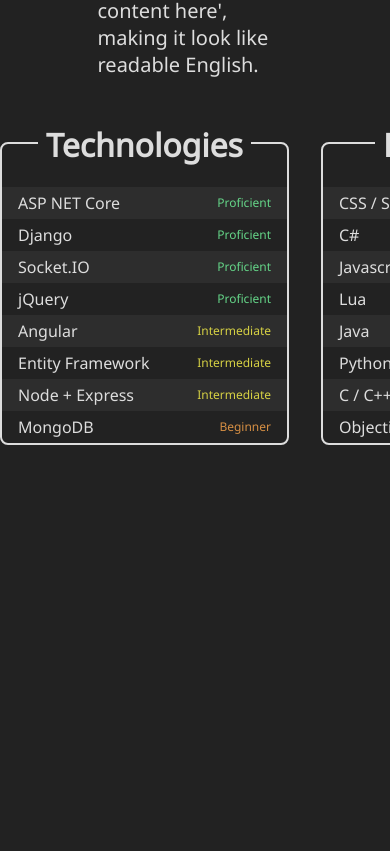
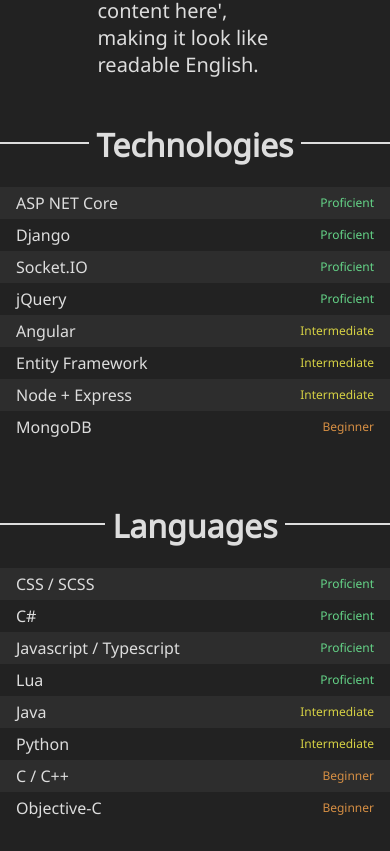
Before and after one commit to dylanbienenstock/personal, an Angular app in the folder client/: page / in a window 390 px wide. Shown: the part 2613-3464 px from the top of the page. Before the commit the page ends 3106 px from the top, so only its background shows below. Built offline with nearby package versions, Linux system fonts and the light colour scheme.

Commit message:
Make skills section responsive

```diff
--- a/client/src/app/skills-section/skills-section.component.scss
+++ b/client/src/app/skills-section/skills-section.component.scss
@@ -85,6 +85,44 @@
                         }
                     }
                 }
+
+                @media (max-width: 1020px) {
+                    display: grid;
+                    grid: 1fr 1fr / 1fr 1fr;
+                    grid-gap: 32px;
+
+                    .skill-subsection {
+                        margin: 0;
+
+                        &:first-child {
+                            grid-column: 1 / span 2;
+                            width: auto;
+                        }
+                    }
+
+                    @media (max-width: 700px) {
+                        display: flex;
+                        flex-flow: column;
+
+                        .skill-subsection {
+                            margin-bottom: 48px;
+
+                            &:last-child {
+                                margin-bottom: 0;
+                            }
+                        }
+
+                        @media (max-width: 425px) {
+                            .skill-subsection {
+                                width: 100vw;
+                                border-left: none;
+                                border-right: none;
+                                border-bottom: none;
+                                border-radius: 0;
+                            }
+                        }
+                    }
+                }
             }
         }
     }
```
